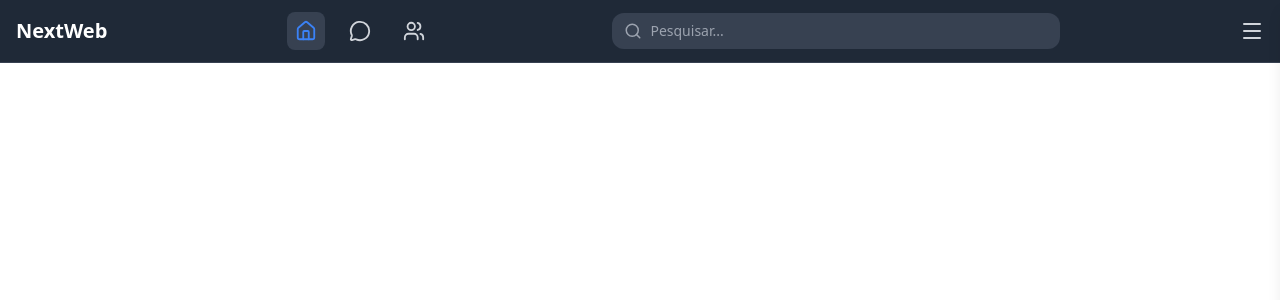
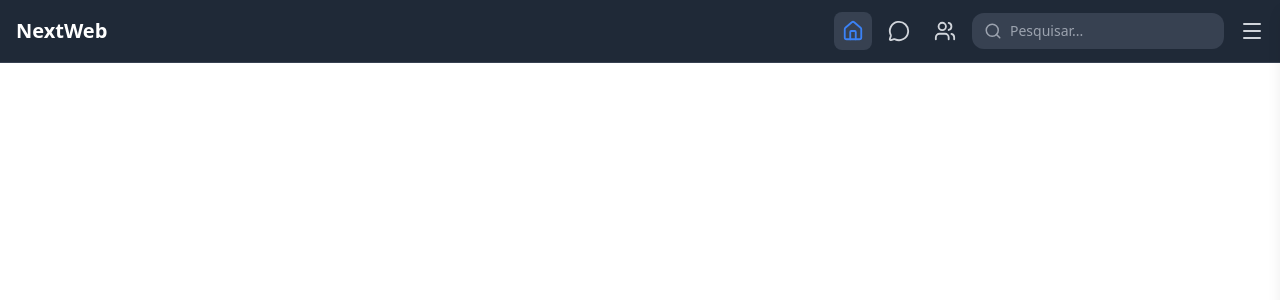
Before and after one commit to MJ210624/Nextweb-Front, a React (Vite) app: page /homepage in a window 1280 px wide. Shown: the top 300 px of the page. Built offline with nearby package versions, Linux system fonts and the light colour scheme.

Commit message:
Organizando o código e ajeitando a  navbar

```diff
--- a/src/Components/NavBar.jsx
+++ b/src/Components/NavBar.jsx
@@ -1,12 +1,5 @@
 import { NavLink } from "react-router-dom";
-import {
-  Home,
-  Users,
-  MessageCircle,
-  Search,
-  Menu,
-} from "lucide-react";
-
+import {Home, Users, MessageCircle, Search, Menu,} from "lucide-react";
 import { useState } from "react";
 import Sheet from "./Sheet";
 
@@ -17,77 +10,42 @@ function NavBar() {
     <>
       <nav className="bg-gray-800 border-b border-gray-700 px-4 py-3">
 
-        {/* Linha principal */}
         <div className="flex items-center justify-between gap-4 flex-wrap">
 
-          {/* Logo */}
           <h1 className="text-xl font-bold text-white shrink-0">
             NextWeb
           </h1>
 
-          {/* Navegação */}
-          <div className="flex items-center gap-4 order-3 sm:order-none w-full sm:w-auto justify-center">
+          <div className="flex items-center gap-4 flex-wrap justify-end flex-1">
 
-            <NavLink
-              to="/homepage"
-              className={({ isActive }) =>
-                `transition p-2 rounded-lg ${
-                  isActive
-                    ? "text-blue-500 bg-gray-700"
-                    : "text-gray-300 hover:text-white hover:bg-gray-700"
-                }`
-              }
-            >
+
+
+            <div className="flex items-center gap-2">
+
+              <NavLink to="/homepage" className={({ isActive }) => `transition p-2 rounded-lg ${ isActive ? "text-blue-500 bg-gray-700" : "text-gray-300 hover:text-white hover:bg-gray-700"}`} >
                 <Home size={22} />
               </NavLink>
 
-            <NavLink
-              to="/chats"
-              className={({ isActive }) =>
-                `transition p-2 rounded-lg ${
-                  isActive
-                    ? "text-blue-500 bg-gray-700"
-                    : "text-gray-300 hover:text-white hover:bg-gray-700"
-                }`
-              }
-            >
+              <NavLink to="/chats" className={({ isActive }) => `transition p-2 rounded-lg ${ isActive ? "text-blue-500 bg-gray-700" : "text-gray-300 hover:text-white hover:bg-gray-700"}`} >
                 <MessageCircle size={22} />
               </NavLink>
 
-            <NavLink
-              to="/communities"
-              className={({ isActive }) =>
-                `transition p-2 rounded-lg ${
-                  isActive
-                    ? "text-blue-500 bg-gray-700"
-                    : "text-gray-300 hover:text-white hover:bg-gray-700"
-                }`
-              }
-            >
+              <NavLink to="/communities" className={({ isActive }) => `transition p-2 rounded-lg ${ isActive ? "text-blue-500 bg-gray-700" : "text-gray-300 hover:text-white hover:bg-gray-700"}`} >
                 <Users size={22} />
               </NavLink>
 
+              <div className="flex items-center bg-gray-700 px-3 py-2 rounded-xl flex-1 min-w-[180px] max-w-sm">
+                <Search size={18}className="text-gray-400 shrink-0" />
+                <input type="text" placeholder="Pesquisar..." className="bg-transparent outline-none ml-2 w-full text-sm text-white placeholder:text-gray-400" />
+              </div>
             </div>
 
-          {/* Pesquisa */}
-          <div className="flex items-center bg-gray-700 px-3 py-2 rounded-xl flex-1 min-w-[180px] max-w-md">
-
-            <Search size={18} className="text-gray-400 shrink-0" />
-
-            <input
-              type="text"
-              placeholder="Pesquisar..."
-              className="bg-transparent outline-none ml-2 w-full text-sm text-white placeholder:text-gray-400"
-            />
-          </div>
-
-          {/* Menu */}
             <button
-            onClick={() => setOpen(true)}
-            className="text-gray-300 hover:text-white transition shrink-0"
-          >
+              onClick={() => setOpen(true)} className="text-gray-300 hover:text-white transition">
               <Menu size={24} />
             </button>
+
+          </div>
 
         </div>
 
```
Lines whose indentation alone changed are shown as unchanged.
